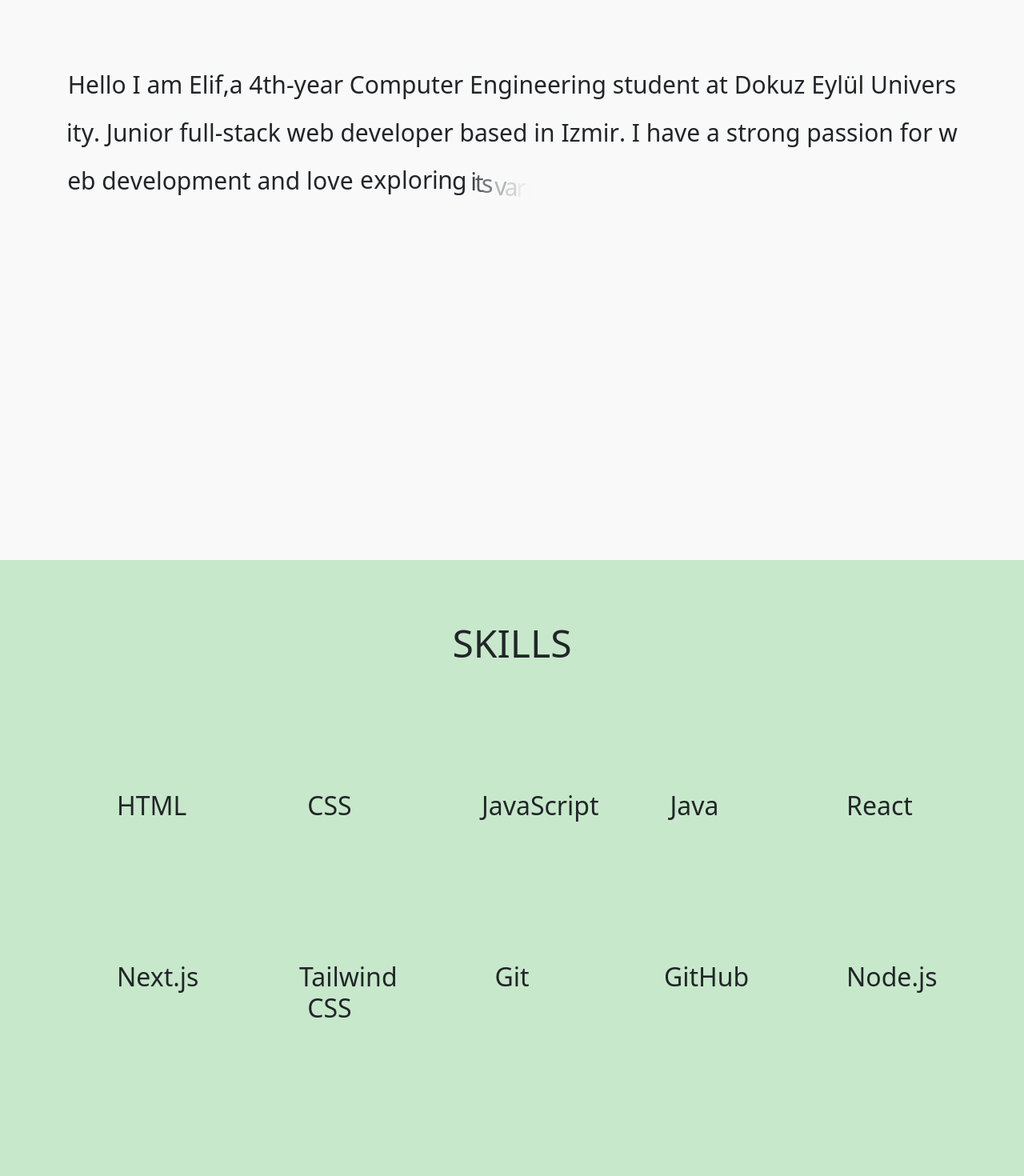
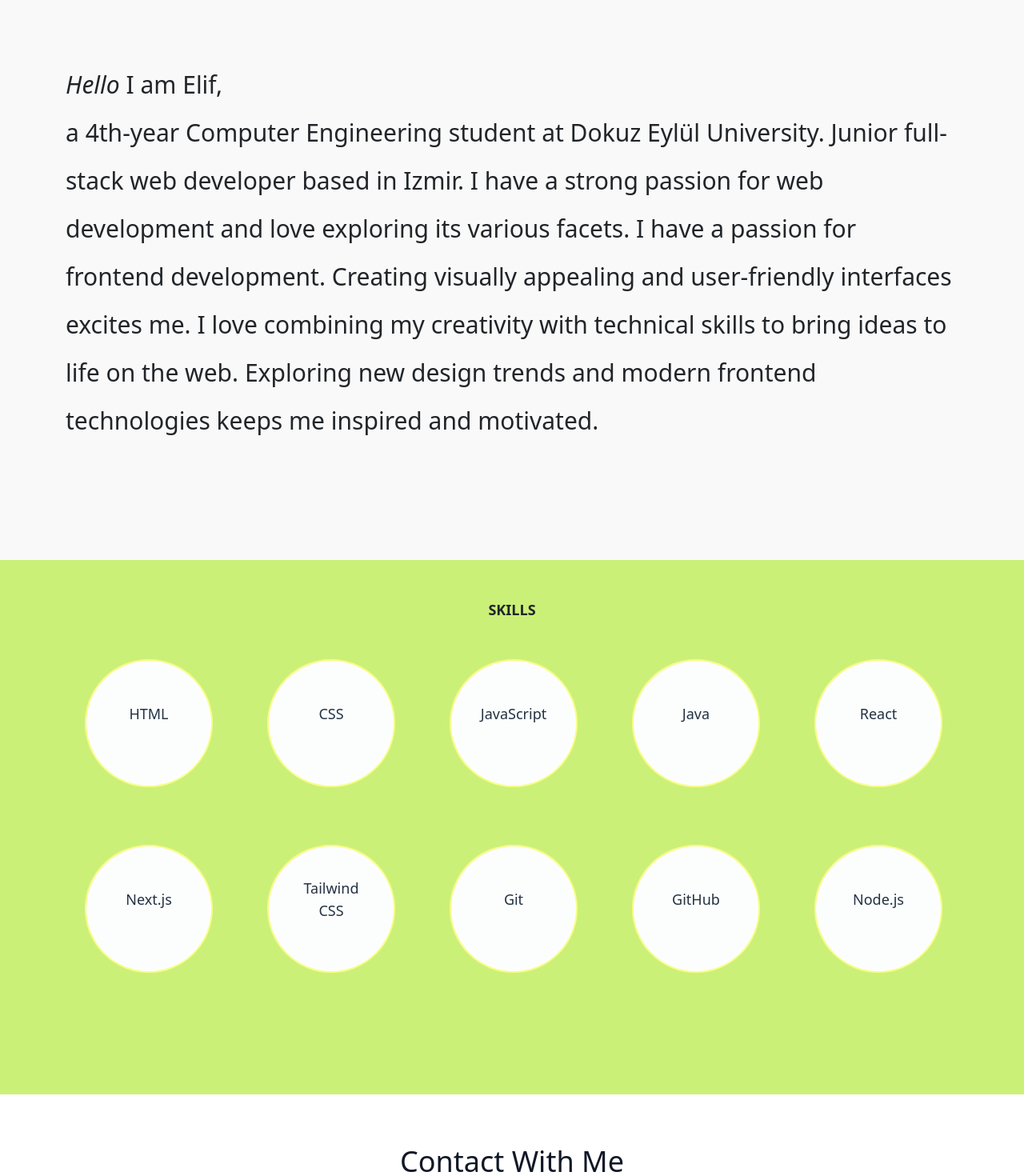
Before and after one commit to elifozker/Personal-Portfolio, a Next.js app: page / in a window 1280 px wide. Shown: the part 900-2370 px from the top of the page at 80% size. Built offline with nearby package versions, Linux system fonts and the light colour scheme; what tw-elements would draw is missing.

Commit message:
last commit

```diff
--- a/app/(user)/about/page.jsx
+++ b/app/(user)/about/page.jsx
@@ -1,72 +1,26 @@
-"use client";
 import React from "react";
-import { motion } from "framer-motion";
-
-const AnimatedTextCharacter = () => {
-  // splitting text into letters
-  const letters = Array.from(
-    "Hello I am Elif,a 4th-year Computer Engineering student at Dokuz Eylül University. Junior full-stack web developer based in Izmir. I have a strong passion for web development and love exploring its various facets. I have a passion for frontend development. Creating visually appealing and user-friendly interfaces excites me. I love combining my creativity with technical skills to bring ideas to life on the web. Exploring new design trends and modern frontend technologies keeps me inspired and motivated. Keep scroooll!!"
-  );
-
-  // Variants for Container
-  const container = {
-    hidden: { opacity: 0 },
-    visible: (i = 1) => ({
-      opacity: 1,
-      transition: { staggerChildren: 0.03, delayChildren: 0.04 * i },
-    }),
-  };
-
-  // Variants for each letter
-  const child = {
-    visible: {
-      opacity: 1,
-      x: 0,
-      y: 0,
-      transition: {
-        type: "spring",
-        damping: 12,
-        stiffness: 100,
-      },
-    },
-    hidden: {
-      opacity: 0,
-      x: -20,
-      y: 10,
-      transition: {
-        type: "spring",
-        damping: 12,
-        stiffness: 100,
-      },
-    },
-  };
-
+import styles from "./styles.module.css";
+function About() {
   return (
     <div id="about" className="w-screen h-screen bg-[#F9F9F9]">
     <div className="container pt-44">
       <section className="mx-auto justify-items-center">
         <p className="sm:text-lg md:text-3xl md:leading-loose">
-            <motion.div
-              className="flex flex-wrap items-center justify-center"
-              variants={container}
-              initial="hidden"
-              animate="visible"
-            >
-              {letters.map((letter, index) => (
-                <motion.span
-                  key={index}
-                  className="sm:text-lg md:text-3xl md:leading-loose"
-                  variants={child}
-                >
-                  {letter === " " ? "\u00A0" : letter}
-                </motion.span>
-              ))}
-            </motion.div>
+          <em>Hello</em> I am Elif, <br />a 4th-year Computer Engineering
+          student at Dokuz Eylül University.
+          Junior full-stack web developer based in Izmir. I have
+          a strong passion for web development and love exploring its various
+          facets. I have a passion for frontend development. Creating visually
+          appealing and user-friendly interfaces excites me. I love combining
+          my creativity with technical skills to bring ideas to life on the
+          web. Exploring new design trends and modern frontend technologies
+          keeps me inspired and motivated.
         </p>
       </section>
     </div>
   </div>
+
   );
-};
+}
 
-export default AnimatedTextCharacter;
+export default About;
--- a/app/(user)/contact/page.jsx
+++ b/app/(user)/contact/page.jsx
@@ -36,14 +36,14 @@ export default function Contact() {
     <>
       <div id="contact" className="bg-white dark:bg-gray-900">
         <div className="py-8 lg:py-16 px-4 mx-auto max-w-screen-md">
-          <h2 id={styles.font} className="mb-4 text-4xl  text-center text-gray-900">
+          <h2 className="mb-4 text-4xl  text-center text-gray-900">
             Contact With Me
           </h2>
-          <p id={styles.font} className="mb-8 lg:mb-16 font-light text-center text-gray-500 dark:text-gray-400 sm:text-xl">
+          <p  className="mb-8 lg:mb-16 font-light text-center text-gray-500 dark:text-gray-400 sm:text-xl">
             Want to send feedback about my website? Or did something come to
             your mind?<br/> Let me know.
           </p>
-          <div id={styles.font}  className="space-y-8">
+          <div  className="space-y-8">
             <form onSubmit={handleSubmit}>
               <div className="sm:col-span-2 mt-2">
                 <label
@@ -92,9 +92,9 @@ export default function Contact() {
                   placeholder="Leave a comment..."
                 />
               </div>
-              <button
+              <button id={styles.gradient}
                 type="submit"
-                className="py-3 px-5 mt-10 text-sm font-medium text-center text-white rounded-lg bg-gray-700 sm:w-fit hover:bg-primary-800 focus:ring-4 focus:outline-none focus:ring-primary-300 dark:bg-primary-600 dark:hover:bg-primary-700 dark:focus:ring-primary-800 transform motion-safe:hover:-translate-y-1 motion-safe:hover:scale-110 transition ease-in-out duration-300"
+                className="py-3 px-5 mt-10 text-sm font-medium text-center text-black rounded-lg sm:w-fit  focus:ring-4 focus:outline-none dark:bg-primary-600 dark:hover:bg-primary-700 dark:focus:ring-primary-800 transform motion-safe:hover:-translate-y-1 motion-safe:hover:scale-110 transition ease-in-out duration-300"
               >
                 Send message
               </button>
--- a/app/(user)/contact/styles.module.css
+++ b/app/(user)/contact/styles.module.css
@@ -4,3 +4,11 @@
 #fontSecond{
   font-family: 'Bebas Neue', sans-serif;
 }
+#gradient{
+  background: #FDC830;  /* fallback for old browsers */
+  background: -webkit-linear-gradient(to right, #FDC830,#cbf078 );  /* Chrome 10-25, Safari 5.1-6 */
+  background: linear-gradient(to right, #FDC830,#cbf078); /* W3C, IE 10+/ Edge, Firefox 16+, Chrome 26+, Opera 12+, Safari 7+ */
+
+
+
+}
--- a/app/(user)/skills/page.jsx
+++ b/app/(user)/skills/page.jsx
@@ -16,21 +16,23 @@ const Skills = () => {
   ];
 
   return (
-    <div className="h-screen w-screen bg-[#C7E8CA] flex justify-center">
-      <section className="container">
-        <h1 className="text-center sm:text-lg md:text-2xl lg:text-5xl  md:mb-24 md:mt-20">
-          SKILLS
-        </h1>
-        <div class="grid sm:grid-cols-2 md:grid-cols-5 gap-4 ">
-          {skills.map((technology, index) => (
-            <div className="sm:p-4 md:p-16 rounded-full sm:mb-4 md:mb-4">
-              <h2 className="text-center" key={index}>
-                {technology.skill}
-              </h2>
+    <div id="skills" className="bg-[#cbf078]">
+      <div className="container mx-auto flex flex-col items-center pt-2 pb-32 rounded-md">
+        <h1 className="text-center text-lg font-semibold mt-10 mb-4">SKILLS</h1>
+        <div className="grid gap-4 md:grid-cols-2 lg:grid-cols-5">
+          {skills.map((skill, index) => (
+            <div key={index} className="p-4">
+              <div className="flex pointer rounded-full h-40 w-40 bg-[#fcfefe] border-2 border-[#f8fe85] hover:border-[#ffbe0b] p-8 flex-col justify-center items-center hover:shadow-md hover:scale-105 transition-all duration-300">
+                <div className="mb-3">
+                  <h2 className="text-[#233142] text-lg font-medium text-center hover:tracking-wider">
+                    {skill.skill}
+                  </h2>
+                </div>
+              </div>
             </div>
           ))}
         </div>
-      </section>
+      </div>
     </div>
   );
 };
--- a/app/(user)/skills/styles.module.css
+++ b/app/(user)/skills/styles.module.css
@@ -19,6 +19,8 @@
 }
 #fontSecond {
   font-family: 'Nanum Myeongjo', serif;
-
-
 }
+#gradientSecond {background: #373B44;  /* fallback for old browsers */
+  background: -webkit-linear-gradient(to right, #4286f4, #373B44);  /* Chrome 10-25, Safari 5.1-6 */
+  background: linear-gradient(to right, #4286f4, #373B44); /* W3C, IE 10+/ Edge, Firefox 16+, Chrome 26+, Opera 12+, Safari 7+ */
+  }
--- a/app/components/footer/index.js
+++ b/app/components/footer/index.jsx
@@ -6,21 +6,20 @@ import { BsGithub, BsLinkedin } from 'react-icons/bs';
 export default function FooterWithSocialMediaIcons() {
   return (
 
-    <Footer className='bg-[#12233C] rounded-none' container>
+    <Footer className='bg-[#f4a35a] rounded-none' container>
       <div className="w-full ">
         <div className="w-full sm:flex sm:items-center sm:justify-between">
           <Footer.Copyright
             by="elifozker™"
-            href="#"
             year={2023}
           />
           <div className="mt-2 flex space-x-6 sm:mt-0 sm:justify-center">
             <Footer.Icon
-              href="#"
+              href="https://www.linkedin.com/in/elif-özker-789171260/"
               icon={BsLinkedin}
             />
             <Footer.Icon
-              href="#"
+              href="https://github.com/elifozker"
               icon={BsGithub}
             />
           </div>
--- a/app/components/header/index.jsx
+++ b/app/components/header/index.jsx
@@ -1,5 +1,3 @@
-"use client";
-
 import styles from "../../styles/fonts.module.css";
 const navigation = [
   { name: "Home", href: "#home" },
@@ -24,7 +22,7 @@ export default function Header() {
           {navigation.map((item) => (
             <a
               href={item.href}
-            className="text-black text-sm sm:text-base"
+              className="text-black text-sm sm:text-base no-underline hover:tracking-widest transition-all duration-700"
               key={item.name}
             >
               {item.name}
@@ -33,7 +31,5 @@ export default function Header() {
         </div>
       </div>
     </nav>
-
-
   );
 }
--- a/app/layout.js
+++ b/app/layout.js
@@ -20,6 +20,7 @@ export default function RootLayout({ children }) {
         <main>
           {children}
         </main>
+        <Footer/>
 
 
       </body>
--- a/package.json
+++ b/package.json
@@ -19,6 +19,7 @@
     "@heroicons/react": "^2.0.18",
     "@mui/icons-material": "^5.14.3",
     "@next/font": "^13.4.12",
+    "@react-spring/web": "^9.7.3",
     "bootstrap": "^5.3.1",
     "flowbite": "^1.8.1",
     "flowbite-react": "^0.5.0",
--- a/tailwind.config.js
+++ b/tailwind.config.js
@@ -23,7 +23,12 @@ module.exports = {
       widest: '.1em',
       widest: '.25em',
     },
-    extend: {},
+    extend: {
+      transitionDuration: {
+        '2000': '2000ms',
+      },
+    },
+
     screens: {
       'sm': '640px',
       // => @media (min-width: 640px) { ... }
```
Also changed, not shown: 1 other file (tests, documents, lock files or other folders). Lines whose indentation alone changed are shown as unchanged.
